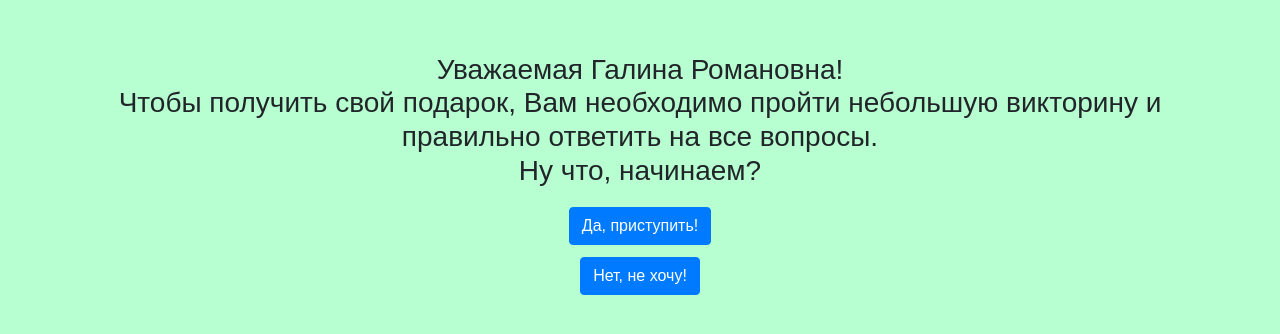
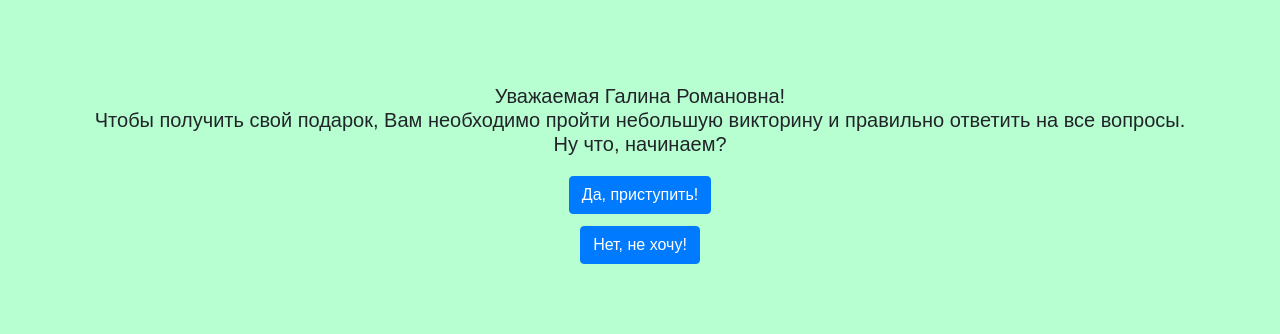
Before and after one commit to Shuklin/Shuklin2.github.io, a plain HTML site: page index.html in a window 1280 px wide. Shown: the part 226-560 px from the top of the page. Drawn offline with Linux system fonts and the light colour scheme.

Commit message:
Update index.html

```diff
--- a/index.html
+++ b/index.html
@@ -11,7 +11,7 @@
 </head>
 <body>
 <div id="question">
-    <h3 class="question"></h3>
+    <h5 class="question"></h5>
     <div class="answers"></div>
 </div>
 <script src="script.js"></script>
```
